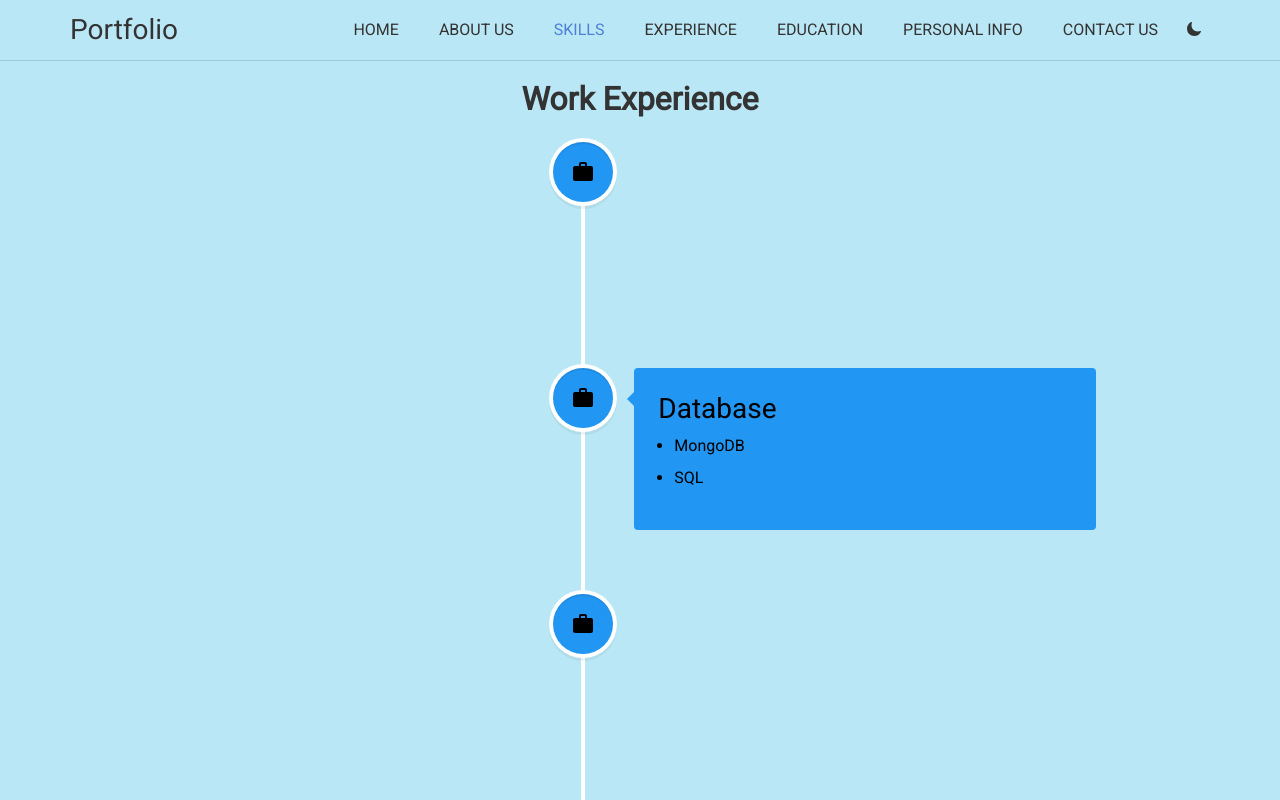
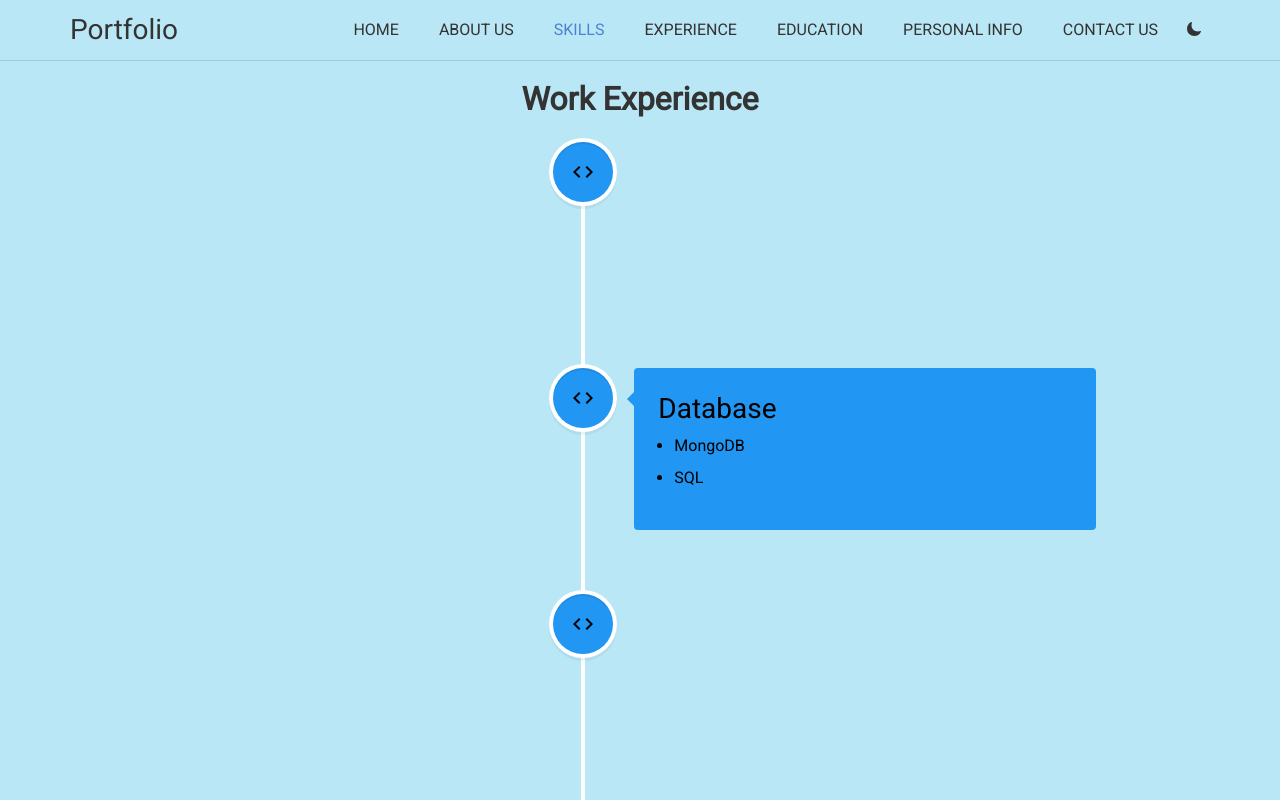
Before and after one commit to jayprakashcs12/portfolio.jps, a React (Create React App) app: page /skills in a window 1280 px wide. Shown: the top 800 px of the page. Built offline with nearby package versions, Linux system fonts and the light colour scheme.

Commit message:
Icon Update in few pages

```diff
--- a/src/components/pages/Education.jsx
+++ b/src/components/pages/Education.jsx
@@ -1,7 +1,7 @@
 import React, { useEffect } from 'react'
 import { VerticalTimeline, VerticalTimelineElement } from 'react-vertical-timeline-component';
+import SchoolOutlinedIcon from '@mui/icons-material/SchoolOutlined';
 import { EducationDetails } from "../../data/Info";
-import WorkIcon from '@mui/icons-material/Work';
 import { Container } from 'react-bootstrap';
 
 const Education = ({ theme }) => {
@@ -15,7 +15,7 @@ const Education = ({ theme }) => {
                 <h1 className='pro-head skill-head mb-4'>Education Details</h1>
                 <VerticalTimeline>
                     {EducationDetails.map((educ) => (
-                        <VerticalTimelineElement key={educ.id} icon={<WorkIcon />}
+                        <VerticalTimelineElement key={educ.id} icon={<SchoolOutlinedIcon />}
                             className="vertical-timeline-element--work" contentStyle={{ background: 'rgb(33, 150, 243)', color: '#000' }}
                             contentArrowStyle={{ borderRight: '7px solid  rgb(33, 150, 243)' }} date={educ.date}
                             iconStyle={{ background: 'rgb(33, 150, 243)', color: '#000' }}>
--- a/src/components/pages/Experience.jsx
+++ b/src/components/pages/Experience.jsx
@@ -1,7 +1,7 @@
 import React, { useEffect } from 'react'
 import { VerticalTimeline, VerticalTimelineElement } from 'react-vertical-timeline-component';
 import { WorkExperience } from "../../data/Info";
-import WorkIcon from '@mui/icons-material/Work';
+import WorkOutlineIcon from '@mui/icons-material/WorkOutline';
 import { Container } from 'react-bootstrap';
 
 const Experience = ({ theme }) => {
@@ -15,7 +15,7 @@ const Experience = ({ theme }) => {
                 <h1 className='pro-head skill-head mb-4'>Work Experience</h1>
                 <VerticalTimeline>
                     {WorkExperience.map((work) => (
-                        <VerticalTimelineElement key={work.id} icon={<WorkIcon />}
+                        <VerticalTimelineElement key={work.id} icon={<WorkOutlineIcon />}
                             className="vertical-timeline-element--work" contentStyle={{ background: 'rgb(33, 150, 243)', color: '#000' }}
                             contentArrowStyle={{ borderRight: '7px solid  rgb(33, 150, 243)' }} date={work.date}
                             iconStyle={{ background: 'rgb(33, 150, 243)', color: '#000' }}>
--- a/src/components/pages/Skills.jsx
+++ b/src/components/pages/Skills.jsx
@@ -1,7 +1,7 @@
 import React, { useEffect } from 'react';
 import { VerticalTimeline, VerticalTimelineElement } from 'react-vertical-timeline-component';
+import CodeOutlinedIcon from '@mui/icons-material/CodeOutlined';
 import { TechnicalSkills } from "../../data/Info";
-import WorkIcon from '@mui/icons-material/Work';
 import { Container } from 'react-bootstrap';
 
 const Skills = ({ theme }) => {
@@ -15,7 +15,7 @@ const Skills = ({ theme }) => {
                 <h1 className='pro-head skill-head mb-4'>Work Experience</h1>
                 <VerticalTimeline>
                     {TechnicalSkills.map((skill, index) => (
-                        <VerticalTimelineElement key={index} icon={<WorkIcon />} className="vertical-timeline-element--work"
+                        <VerticalTimelineElement key={index} icon={<CodeOutlinedIcon />} className="vertical-timeline-element--work"
                             contentStyle={{ background: 'rgb(33, 150, 243)', color: '#000' }}
                             contentArrowStyle={{ borderRight: '7px solid rgb(33, 150, 243)' }}
                             iconStyle={{ background: 'rgb(33, 150, 243)', color: '#000' }}>
```
